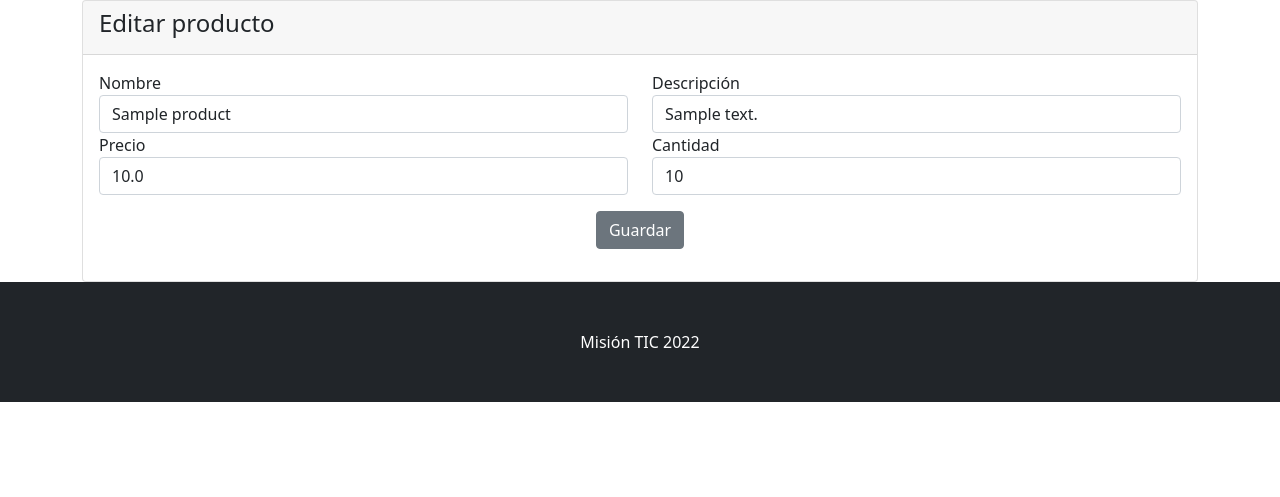
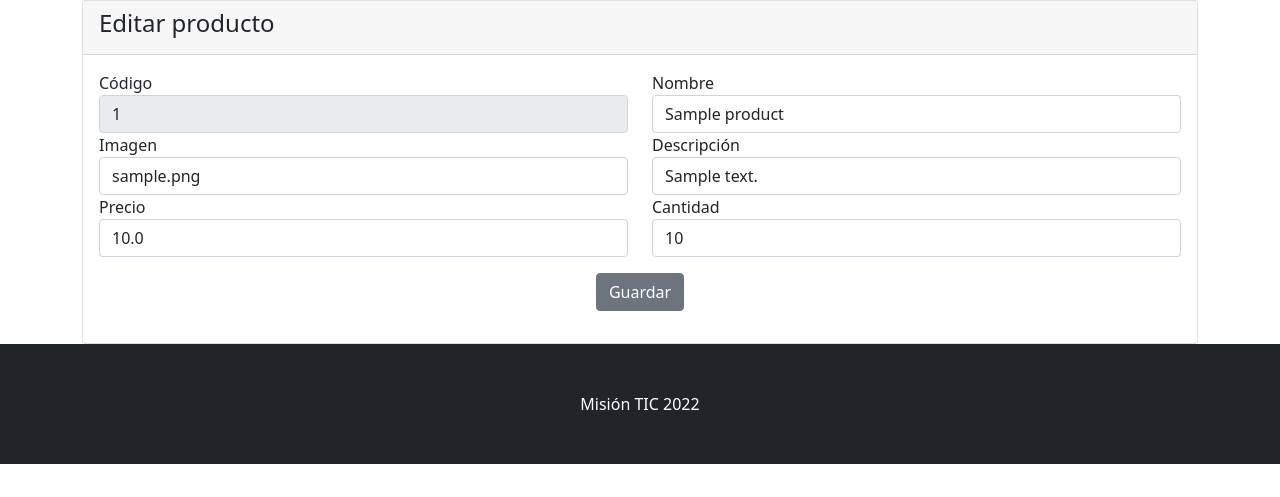
Before and after one commit to pmoros/mision-tic-2022, a Flask app: template app/templates/products_edit.html in a window 1280 px wide. Shown: the part 56-553 px from the top of the page. Run offline with Flask 2, Linux system fonts and the light colour scheme; the template is opened without the code that fills it: values that come from a table or form of the project are taken from there, others are empty; tables that the repository leaves empty hold one stand-in row (values such as "Sample post"); some libraries are stand-ins or nearby versions.

Commit message:
refactor: fields in form to create and update

```diff
--- a/app/templates/products_edit.html
+++ b/app/templates/products_edit.html
@@ -11,6 +11,19 @@
             <div class="row">
               <div class="col-md-6 pr-1">
                 <div class="form-group">
+                  <label>Código</label>
+                  <input
+                    type="text"
+                    class="form-control"
+                    name="name"
+                    placeholder="{{old.id}}"
+                    value="{{old.id}}"
+                    disabled
+                  />
+                </div>
+              </div>
+              <div class="col-md-6 pr-1">
+                <div class="form-group">
                   <label>Nombre</label>
                   <input
                     type="text"
@@ -18,6 +31,18 @@
                     name="name"
                     placeholder="Nombre"
                     value="{{old.name}}"
+                  />
+                </div>
+              </div>
+              <div class="col-md-6 pr-1">
+                <div class="form-group">
+                  <label>Imagen</label>
+                  <input
+                    type="text"
+                    class="form-control"
+                    name="name"
+                    placeholder="URL Imagen"
+                    value="{{old.image}}"
                   />
                 </div>
               </div>
```
Also changed, not shown: app/templates/products_create.html (+11 -0 lines).
